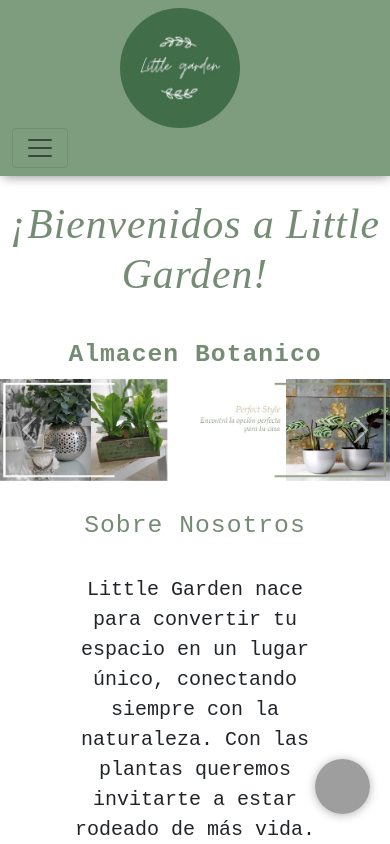
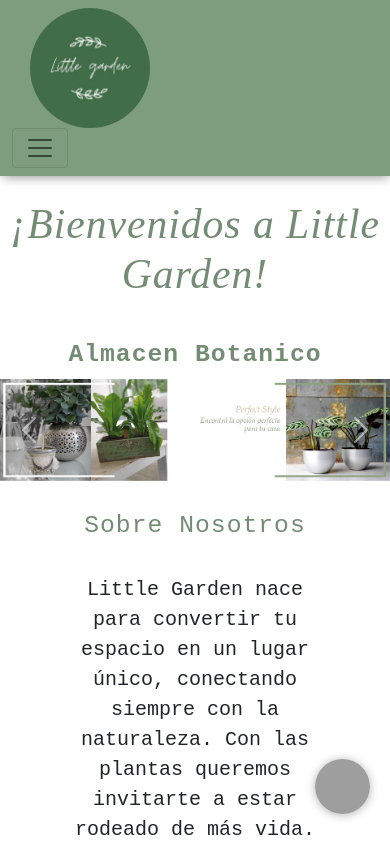
Before and after one commit to slucia10/littlegarden, a website: page index.html in a window 390 px wide. Shown: the top 844 px of the page. Drawn offline with nearby package versions, Linux system fonts and the light colour scheme; grey boxes are pictures that could not be loaded.

Commit message:
modifique media queries

```diff
--- a/scss/_header.scss
+++ b/scss/_header.scss
@@ -7,10 +7,10 @@
     right: 0;
     left: 0;
     z-index: 1030;
-
     &__logo {
         border-radius: 100%;
         margin-left: 30px;
+
     }
 
     .navBar {
--- a/scss/_responsive.scss
+++ b/scss/_responsive.scss
@@ -16,10 +16,6 @@
         100% {
             opacity: 1;
         }
-    }
-
-    .header__logo {
-        margin-left: 100% !important;
     }
 
     .caja__parrafo {
```
Also changed, not shown: css/destino.css.
